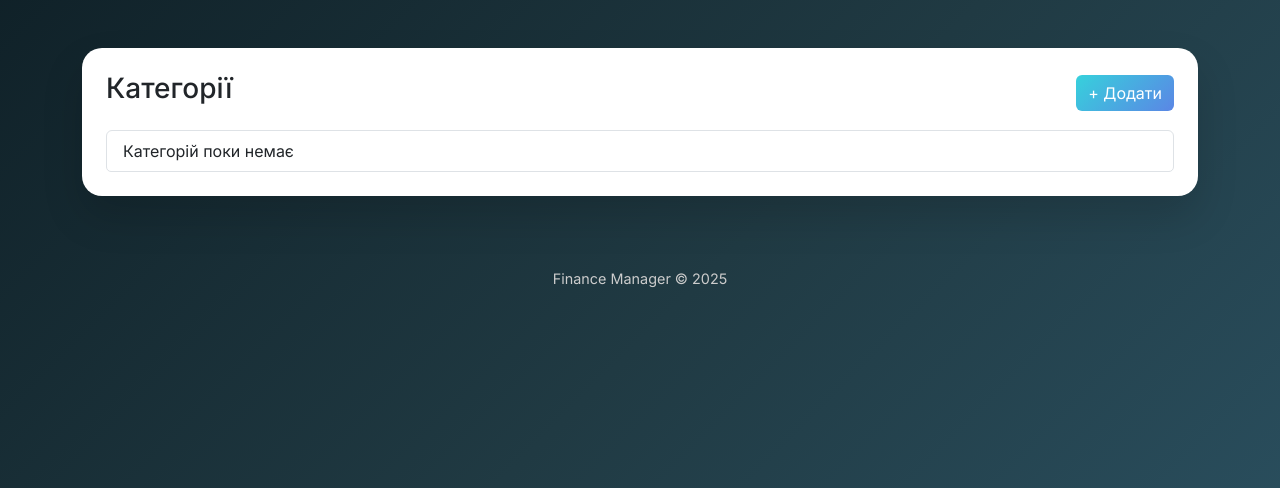
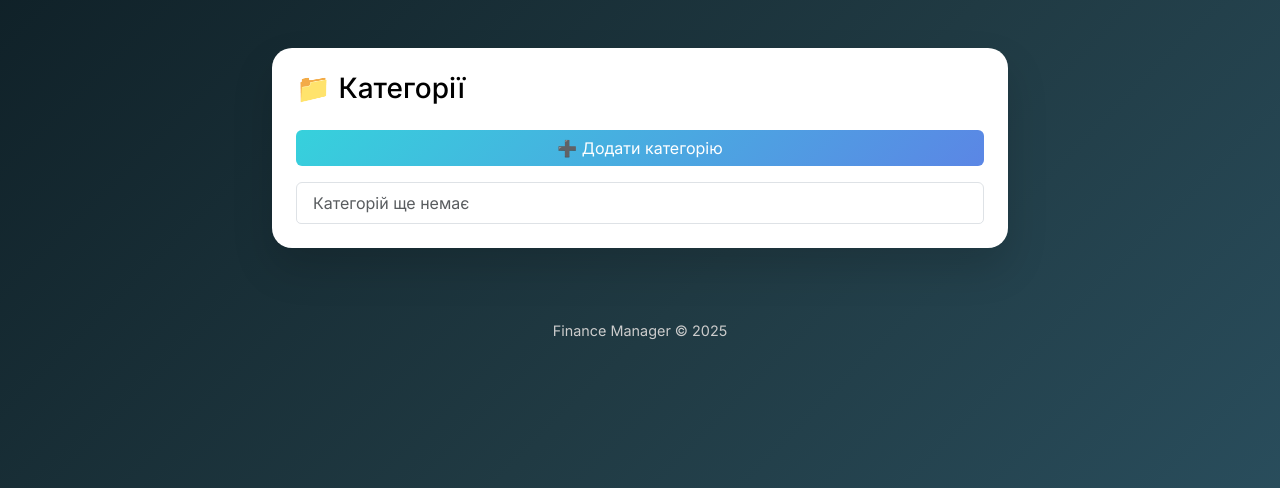
Before and after one commit to Eliza201012/Finance-system, a Django app: page /category_list/ in a window 1280 px wide. Shown: the part 56-544 px from the top of the page. Run offline with Django 5.2, Linux system fonts and the light colour scheme; the visitor is signed in with stand-in values (Sample User, id 1); data that the repository does not hold is empty.

Commit message:
оновлені шаблони (category_form.html, category_list.html, expense_form.html)

```diff
--- a/expenses/templates/category/category_list.html
+++ b/expenses/templates/category/category_list.html
@@ -1,11 +1,17 @@
-{% extends 'base.html' %}
+{% extends "base.html" %}
 {% block title %}Категорії{% endblock %}
+
 {% block content %}
+<div class="row justify-content-center">
+    <div class="col-md-8">
         <div class="card p-4">
-    <div class="d-flex justify-content-between align-items-center mb-3">
-        <h3>Категорії</h3>
-        <a href="{% url 'create_category' %}" class="btn btn-primary">+ Додати</a>
-    </div>
+
+            <h3 class="mb-4 text-black">📁 Категорії</h3>
+
+            <a href="{% url 'create_category' %}" class="btn btn-primary mb-3">
+                ➕ Додати категорію
+            </a>
+
             <ul class="list-group">
                 {% for category in categories %}
                     <li class="list-group-item d-flex justify-content-between align-items-center">
@@ -14,13 +20,22 @@
                             {{ category.name }}
                         </p>
                         <span>
-                <a href="{% url 'category_detail' category.id %}" class="btn btn-sm btn-outline-secondary">Перегляд</a>
-                <a href="{% url 'update_category' category.id %}" class="btn btn-sm btn-outline-primary">Редагувати</a>
+                            <a href="{% url 'update_category' category.id %}" class="btn btn-sm btn-outline-secondary">
+                                ✏️
+                            </a>
+                            <a href="{% url 'delete_category' category.id %}" class="btn btn-sm btn-outline-danger">
+                                🗑
+                            </a>
                         </span>
                     </li>
                 {% empty %}
-            <li class="list-group-item">Категорій поки немає</li>
+                    <li class="list-group-item text-muted">
+                        Категорій ще немає
+                    </li>
                 {% endfor %}
             </ul>
+
+        </div>
+    </div>
 </div>
 {% endblock %}
```
Also changed, not shown: expenses/templates/category/category_form.html (+17 -3 lines), expenses/templates/expenses/expense_form.html (+17 -3 lines). Lines whose indentation alone changed are shown as unchanged.
